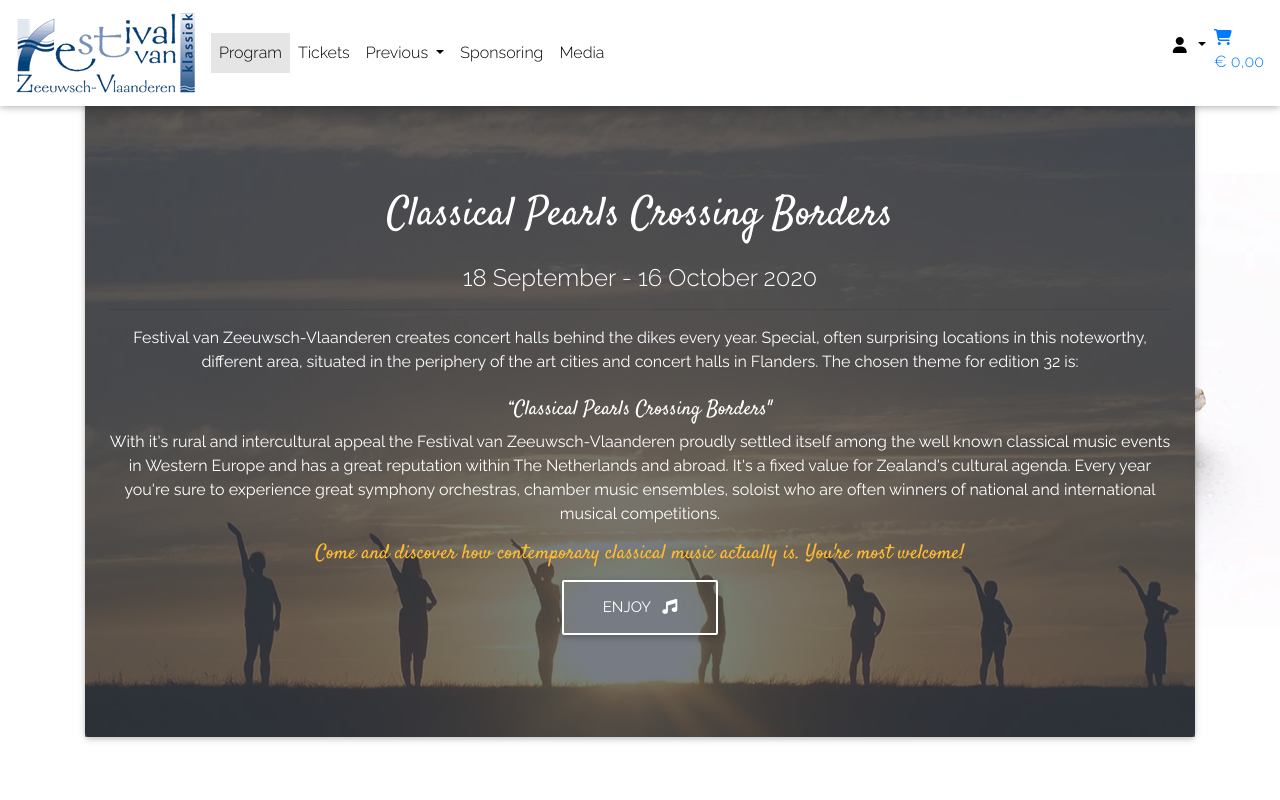
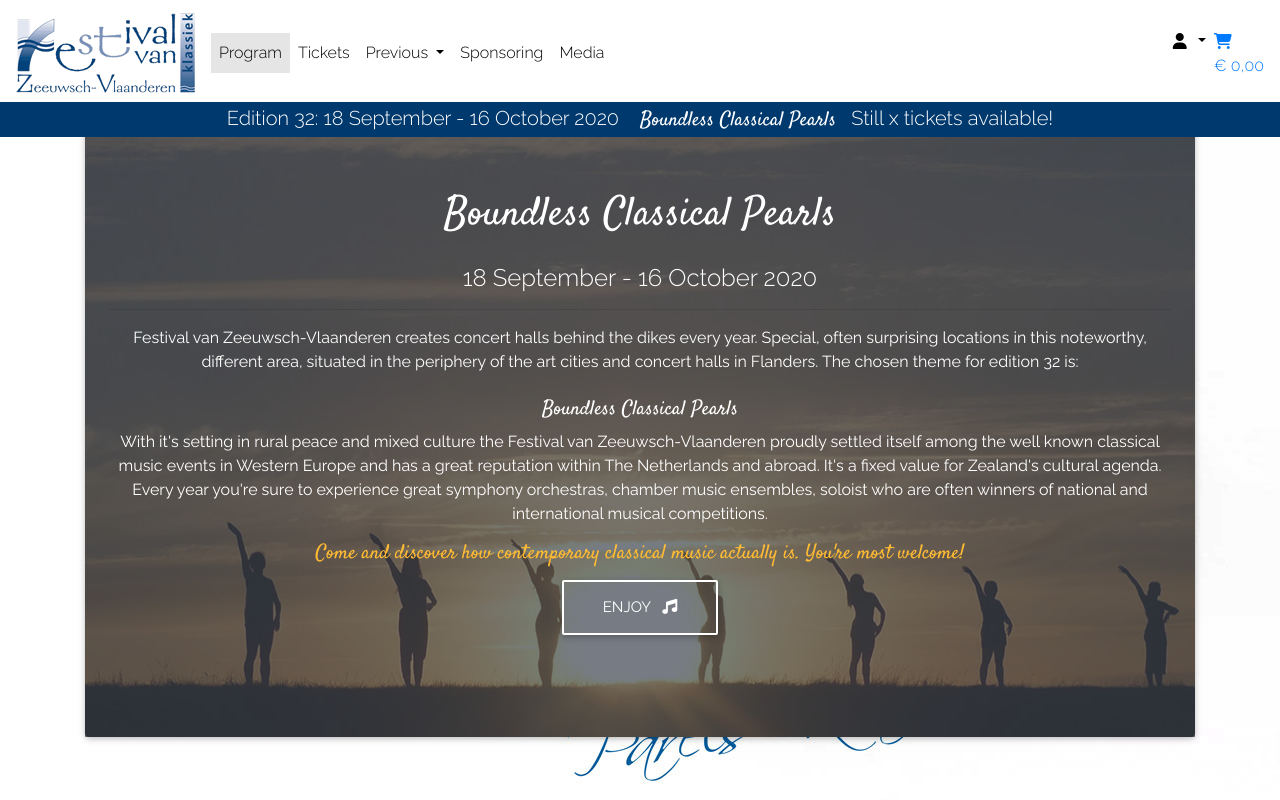
Before and after one commit to Andeweg01/Festival-zvl, a Django app: page / in a window 1280 px wide. Run offline with Django 3.2, Linux system fonts and the light colour scheme; some libraries are stand-ins or nearby versions.

Commit message:
added available tickets-bar, new pearl image and some text edits

```diff
--- a/home/templates/home/index.html
+++ b/home/templates/home/index.html
@@ -18,14 +18,14 @@
         <div class="text-white text-center rgba-stylish-strong py-5 px-4">
             <div class="py-5">
                 <h1 class="pearl-text mb-4">
-                    <strong>Classical Pearls Crossing Borders</strong>
+                    <strong>Boundless Classical Pearls</strong>
                 </h1>
                 <h4>18 September - 16 October 2020</h4>
                 <hr>
                 <p class="mb-4">Festival van Zeeuwsch-Vlaanderen creates concert halls behind the dikes every year. Special, often surprising locations in this noteworthy, different area,
                     situated in the periphery of the art cities and concert halls in Flanders. The chosen theme for edition 32 is:</p>
-                <h5 class="pearl-text">“Classical Pearls Crossing Borders"</h5>
-                <p>With it's rural and intercultural appeal the Festival van Zeeuwsch-Vlaanderen proudly settled itself among the well known classical music events in Western Europe and has a
+                <h5 class="pearl-text">Boundless Classical Pearls</h5>
+                <p>With it's setting in rural peace and mixed culture the Festival van Zeeuwsch-Vlaanderen proudly settled itself among the well known classical music events in Western Europe and has a
                     great reputation within The Netherlands and abroad. It's a fixed value for Zealand's cultural agenda.
                     Every year you're sure to experience great symphony orchestras, chamber music ensembles, soloist who are often winners of national and international musical competitions.</p>
                 <h5 class="pearl-text text-warning">Come and discover how contemporary classical music actually is. You're most welcome!</h5>
--- a/static/css/base.css
+++ b/static/css/base.css
@@ -4,9 +4,18 @@ html {
 
 body {
     margin: 0;
-    background: url('/media/Oester_2013.jpg') no-repeat right center fixed;
+    background: url('/media/Pearls.jpg') no-repeat right center fixed;
     color: #00396D;
     font-family: 'Raleway', sans-serif;
+}
+
+/* colours */
+.fzv-blue {
+    color: #00396D;
+}
+
+.bg-blue {
+    background-color: #00396D;
 }
 
 /* from Bulma as suggested by CI */
--- a/templates/base.html
+++ b/templates/base.html
@@ -42,7 +42,7 @@
   <body>
     <header class="container-fluid fixed-top">
         <!--Navbar -->
-    <nav class="mb-1 navbar sticky-top navbar-expand-lg navbar-light white">
+        <nav class="mb-1 navbar navbar-expand-lg navbar-light white">
         <a class="navbar-brand fzv-logo" href="{% url 'home' %}"><img class="fzv-logo" src="/media/FestivalZVL_logo.png"></a>
         <button class="navbar-toggler" type="button" data-toggle="collapse" data-target="#navbarSupportedContent-333"
             aria-controls="navbarSupportedContent-333" aria-expanded="false" aria-label="Toggle navigation">
@@ -95,7 +95,7 @@
                                     {% endif %}
                         </div>
                     </li>
-                <li class="nav-item">
+                    <li class="nav-item mt-2">
                         <a class="{% if grand_total %}text-info{% else %}text-grey{% endif %}nav-link" href="#">
                             <i class="fas fa-shopping-cart"></i>
                         <p class="my-0">
@@ -111,6 +111,12 @@
             </div>
         </nav>
         <!--/.Navbar -->
+    <div id="title-ticket-counter" class="row text-center mt-n2">
+        <div class="col bg-blue text-white">
+            <h5 class="my-1">Edition 32: 18 September - 16 October 2020 <strong>&nbsp;&nbsp;<span class="pearl-text">
+                Boundless Classical Pearls</span>&nbsp;&nbsp;</strong> Still x tickets available!</h5>
+        </div>
+    </div>
     </header>
 
     {% if messages %}
```
Also changed, not shown: media/Pearls.jpg (added). Lines whose indentation alone changed are shown as unchanged.
